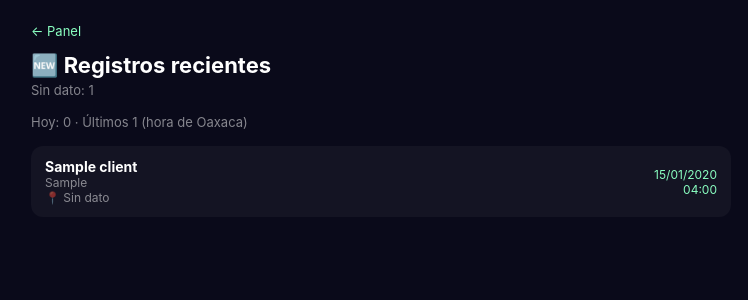
After one commit to clubdenutricionEtla/club-etla-tarjeta, a Flask app: page /admin/registros in a window 1280 px wide. The commit adds this page. Shown: the top 300 px of the page, without its empty margins (259-1007 px from the left). Run offline with Flask 3, Linux system fonts and the light colour scheme; a user stored in the database is signed in; tables that the repository leaves empty hold one stand-in row (values such as "Sample post").

Commit message:
Registros con hora, origen y aviso por Telegram

```diff
--- a/app.py
+++ b/app.py
@@ -18,6 +18,48 @@ app = Flask(__name__)
 app.config.from_object(Config)
 db.init_app(app)
 migrate = Migrate(app, db)
+
+try:
+    from sqlalchemy import text as _sqltext2
+    with app.app_context():
+        db.session.execute(_sqltext2("ALTER TABLE clients ADD COLUMN IF NOT EXISTS source VARCHAR(20)"))
+        db.session.execute(_sqltext2("ALTER TABLE clients ADD COLUMN IF NOT EXISTS source_detail VARCHAR(30)"))
+        db.session.commit()
+except Exception as _e2:
+    print("migracion source:", _e2)
+
+SOURCE_LABELS = {'anfitrion': 'Anfitrión del club', 'redes': 'Redes sociales', 'amigo': 'Amigo o conocido'}
+
+def source_label(client):
+    base = SOURCE_LABELS.get(getattr(client, 'source', None))
+    if not base:
+        return 'Sin dato'
+    if client.source == 'redes' and getattr(client, 'source_detail', None):
+        return base + ' (' + client.source_detail + ')'
+    return base
+
+# Agrega la columna created_at a clients si no existe (seguro de repetir)
+try:
+    from sqlalchemy import text as _sqltext
+    with app.app_context():
+        db.session.execute(_sqltext("ALTER TABLE clients ADD COLUMN IF NOT EXISTS created_at TIMESTAMP"))
+        db.session.commit()
+except Exception as _e:
+    print("migracion created_at:", _e)
+
+def notify_admin_new_client(client):
+    """Aviso por Telegram al administrador. Si no hay variables, no hace nada."""
+    token = os.environ.get('TELEGRAM_BOT_TOKEN')
+    chat_id = os.environ.get('TELEGRAM_CHAT_ID')
+    if not token or not chat_id:
+        return
+    try:
+        hora = (datetime.utcnow() - timedelta(hours=6)).strftime('%d/%m/%Y %H:%M')
+        texto = "🆕 Nuevo registro en Club Etla\n👤 %s\n📱 %s\n🕒 %s" % (client.name, client.whatsapp, hora) + "\n📍 " + source_label(client)
+        http_requests.post("https://api.telegram.org/bot%s/sendMessage" % token,
+                           json={'chat_id': chat_id, 'text': texto}, timeout=5)
+    except Exception as e:
+        print("telegram:", e)
 CORS(app)
 
 SUPABASE_URL = os.environ.get('SUPABASE_URL', 'https://ijxynllcahohcgfoqpzt.supabase.co')
@@ -131,6 +173,12 @@ def register():
         whatsapp = request.form.get('whatsapp')
         birthday = request.form.get('birthday')
         referral = request.form.get('referral')
+        source = request.form.get('source')
+        source_detail = (request.form.get('source_detail') or '').strip()[:30]
+        if source not in ('anfitrion', 'redes', 'amigo'):
+            source = None
+        if source != 'redes':
+            source_detail = None
 
         if not name or not whatsapp:
             return jsonify({'error': 'Nombre y WhatsApp son requeridos'}), 400
@@ -153,7 +201,9 @@ def register():
                 whatsapp=whatsapp,
                 birthday=datetime.strptime(birthday, '%Y-%m-%d').date() if birthday else None,
                 qr_secret=generate_qr_secret(),
-                referral_code=generate_referral_code(name)
+                referral_code=generate_referral_code(name),
+                source=source,
+                source_detail=source_detail
             )
 
             if referral:
@@ -166,6 +216,7 @@ def register():
             db.session.add(client)
             db.session.commit()
             generate_qr(client)
+            notify_admin_new_client(client)
             check_achievements(client)
 
             session['client_id'] = client.id
@@ -1321,6 +1372,23 @@ def api_create_evaluation():
     db.session.commit()
     return jsonify({'success': True, 'id': ev.id})
 
+@app.route('/admin/registros')
+def admin_registros():
+    if 'employee_id' not in session:
+        return render_template('admin/login.html')
+    employee = Employee.query.get(session['employee_id'])
+    if not employee or employee.role != 'admin':
+        return render_template('admin/login.html')
+    rows = Client.query.filter(Client.created_at.isnot(None)).order_by(Client.created_at.desc()).limit(100).all()
+    local = lambda d: d - timedelta(hours=6)
+    hoy = local(datetime.utcnow()).date()
+    items = [{'name': c.name, 'whatsapp': c.whatsapp, 'source': source_label(c), 'when': local(c.created_at)} for c in rows]
+    hoy_count = sum(1 for i in items if i['when'].date() == hoy)
+    from collections import Counter
+    cnt = Counter(i['source'] for i in items)
+    resumen = ' · '.join('%s: %d' % (k, v) for k, v in cnt.most_common())
+    return render_template('admin/registros.html', items=items, hoy_count=hoy_count, resumen=resumen)
+
 @app.route('/admin/orders')
 def admin_orders():
     if 'employee_id' not in session:
--- a/models.py
+++ b/models.py
@@ -40,6 +40,9 @@ class Client(db.Model):
     health_views_used = db.Column(db.Integer, nullable=False, default=0)
     health_views_allowed = db.Column(db.Integer, nullable=False, default=2)
     admin_note = db.Column(db.Text, nullable=True)
+    created_at = db.Column(db.DateTime, default=datetime.utcnow)
+    source = db.Column(db.String(20), nullable=True)
+    source_detail = db.Column(db.String(30), nullable=True)
 
     referral_code = db.Column(db.String(20), unique=True)
     referred_by = db.Column(db.Integer, db.ForeignKey('clients.id'), nullable=True)
--- a/templates/admin/dashboard.html
+++ b/templates/admin/dashboard.html
@@ -86,6 +86,11 @@
                 <div class="title">Evaluaciones</div>
                 <div class="desc">Retos de 10 días</div>
             </a>
+            <a href="/admin/registros" class="admin-card">
+                <span class="icon">🆕</span>
+                <div class="title">Registros</div>
+                <div class="desc">Quién se registró y a qué hora</div>
+            </a>
             <a href="/admin/orders" class="admin-card">
                 <span class="icon">📦</span>
                 <div class="title">Pedidos</div>
--- /dev/null
+++ b/templates/admin/registros.html
@@ -0,0 +1,25 @@
+<!DOCTYPE html>
+<html lang="es"><head><meta charset="UTF-8"><meta name="viewport" content="width=device-width, initial-scale=1.0">
+<title>Registros - Club Etla</title>
+<style>
+*{margin:0;padding:0;box-sizing:border-box;}
+body{font-family:-apple-system,'Inter',sans-serif;background:#0a0a1a;color:#fff;padding:20px;}
+.c{max-width:700px;margin:0 auto;}
+a.b{color:#8affc1;text-decoration:none;font-size:13px;}
+h1{font-size:22px;margin:12px 0 4px;}
+.s{color:rgba(255,255,255,.5);font-size:13px;margin-bottom:16px;}
+.r{display:flex;justify-content:space-between;align-items:center;gap:10px;background:rgba(255,255,255,.04);border-radius:12px;padding:12px 14px;margin-bottom:8px;}
+.n{font-weight:700;font-size:14px;}.w{font-size:12px;color:rgba(255,255,255,.5);}
+.t{font-size:12px;color:#8affc1;text-align:right;white-space:nowrap;}
+</style></head><body><div class="c">
+<a class="b" href="/admin">&larr; Panel</a>
+<h1>🆕 Registros recientes</h1>
+<div class="s">{{ resumen }}</div>
+<div class="s">Hoy: {{ hoy_count }} · Últimos {{ items|length }} (hora de Oaxaca)</div>
+{% for i in items %}
+<div class="r"><div><div class="n">{{ i.name }}</div><div class="w">{{ i.whatsapp }}</div><div class="w">📍 {{ i.source }}</div></div>
+<div class="t">{{ i.when.strftime('%d/%m/%Y') }}<br>{{ i.when.strftime('%H:%M') }}</div></div>
+{% else %}
+<div class="s">Aún no hay registros con hora. Los nuevos aparecerán aquí.</div>
+{% endfor %}
+</div></body></html>
```
Also changed, not shown: templates/admin/evaluations.html (+33 -2 lines), templates/register.html (+30 -1 lines), vercel.json, 9 other files.
